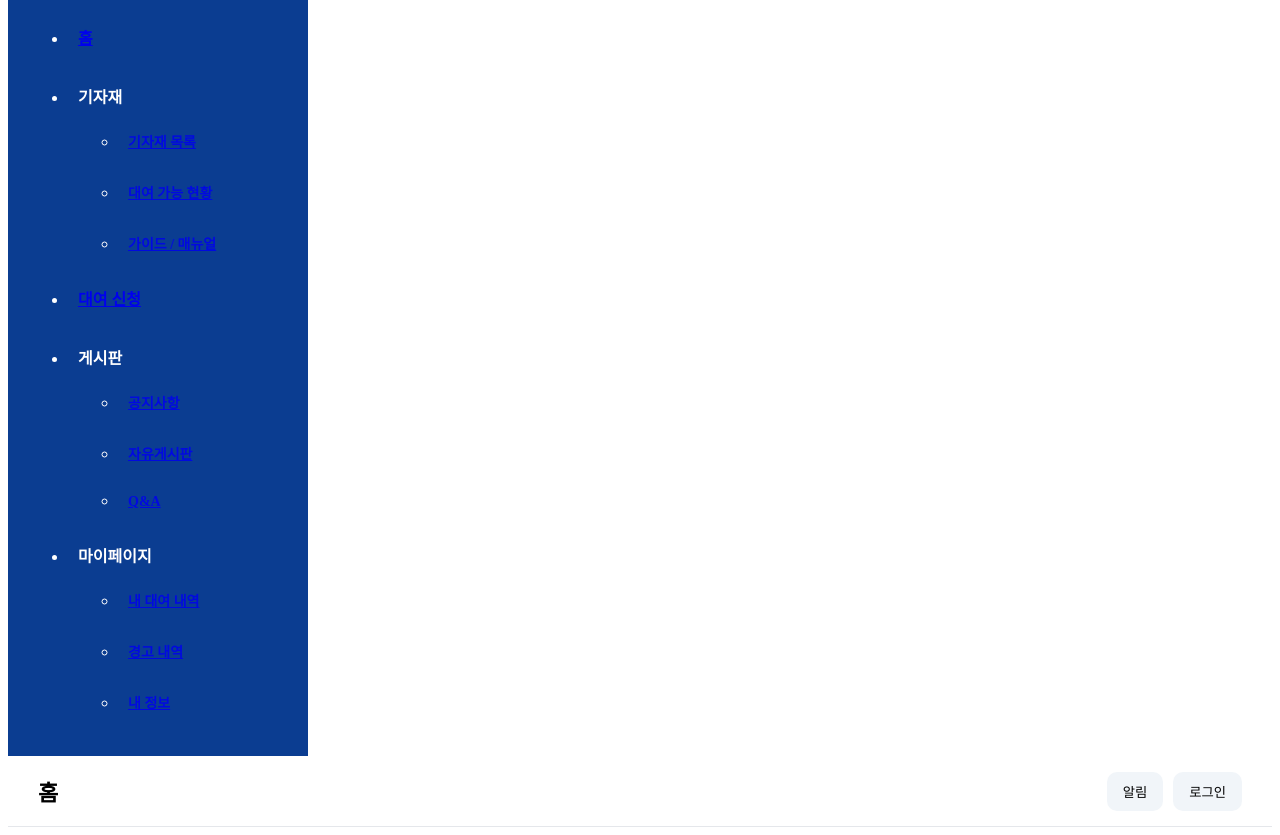
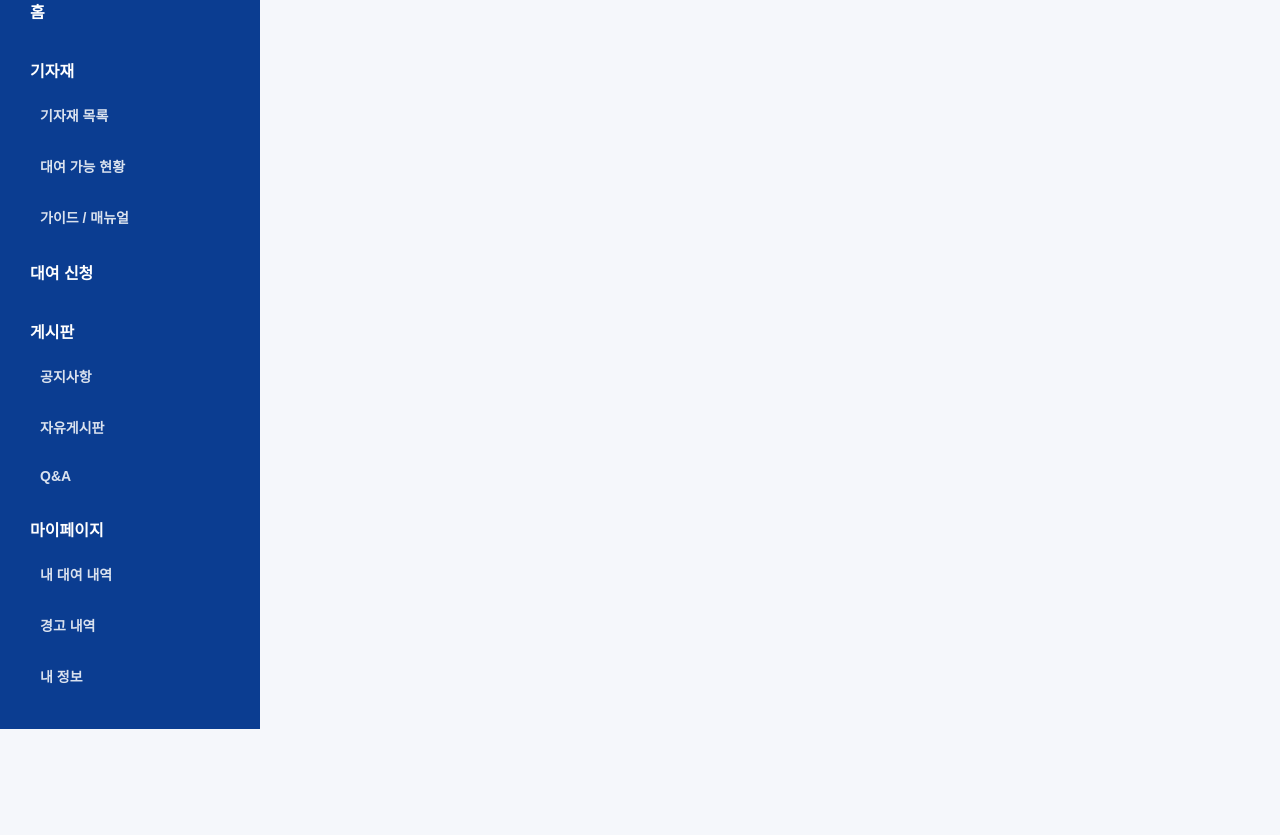
Before and after one commit to meow3166/media-equipment-system, a website: page views/includes/layout-top.html in a window 1280 px wide. Shown: the part 93-928 px from the top of the page. After the commit the page ends 822 px from the top, so only its background shows below. Drawn offline with nearby package versions, Linux system fonts and the light colour scheme; files that its build step writes are made by us from their sources.

Commit message:
css 경로 수정

```diff
--- a/views/includes/layout-top.html
+++ b/views/includes/layout-top.html
@@ -3,10 +3,10 @@
 
 <head>
     <meta charset="UTF-8">
-    <link rel="stylesheet" href="/css/common.css">
-    <link rel="stylesheet" href="/css/header.css">
-    <link rel="stylesheet" href="/css/sidebar.css">
-    <link rel="stylesheet" href="/css/dashboard.css">
+    <link rel="stylesheet" href="/assets/css/common.css">
+    <link rel="stylesheet" href="/assets/css/sidebar.css">
+    <link rel="stylesheet" href="/assets/css/header.css">
+    <link rel="stylesheet" href="/assets/css/dashboard.css">
     <title>기자재 대여 시스템</title>
 </head>
 
```
Also changed, not shown: views/includes/header.html (+0 -5 lines).
